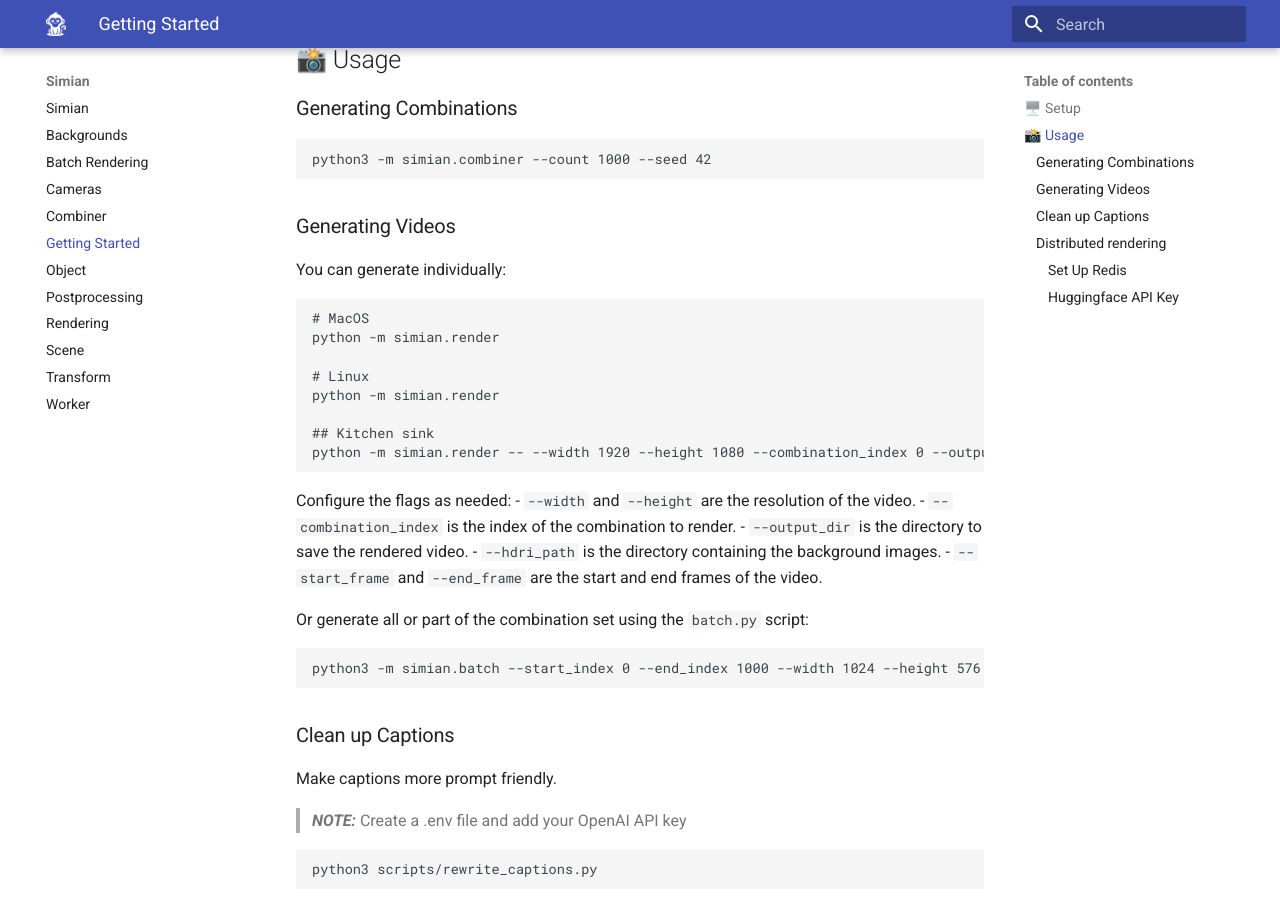
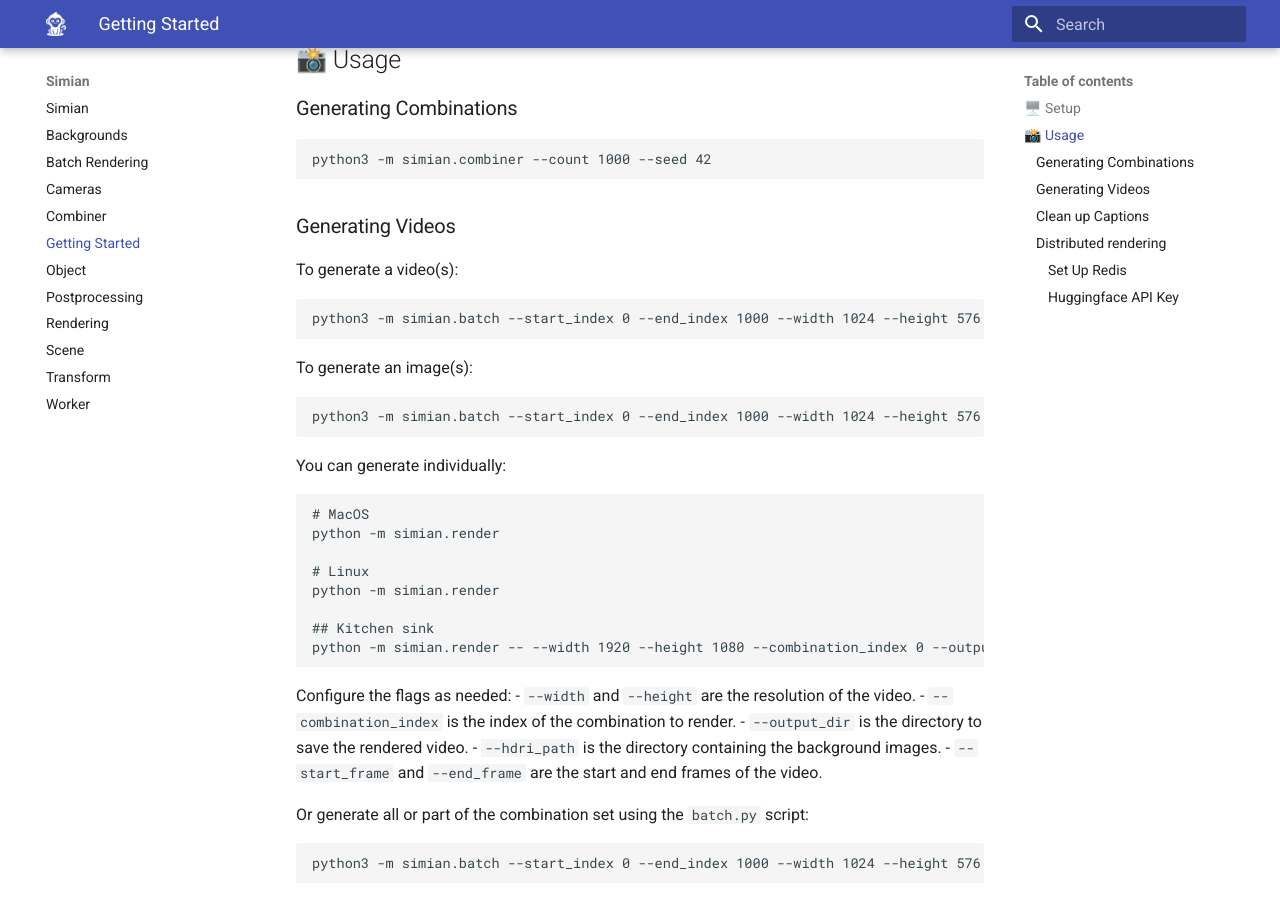
Before and after one commit to DeepAI-Research/Simverse, an MkDocs documentation site: the page built from docs/getting_started.md, in a window 1280 px wide and 900 px high, scrolled down 657 px. Built offline with MkDocs 1.6.1 and Material for MkDocs 9.7.7, drawn with Linux system fonts in a browser that asks for light colours.

````diff
--- a/docs/getting_started.md
+++ b/docs/getting_started.md
@@ -32,6 +32,15 @@ python3 -m simian.combiner --count 1000 --seed 42
 ```
 
 ### Generating Videos
+To generate a video(s):
+```bash
+python3 -m simian.batch --start_index 0 --end_index 1000 --width 1024 --height 576 --start_frame 1 --end_frame 65 --animation_length 120
+```
+
+To generate an image(s):
+```bash
+python3 -m simian.batch --start_index 0 --end_index 1000 --width 1024 --height 576 --start_frame 1 --end_frame 65 --animation_length 120 --images
+```
 
 You can generate individually:
 ```bash
````
Also changed, not shown: README.md (+12 -0 lines).
